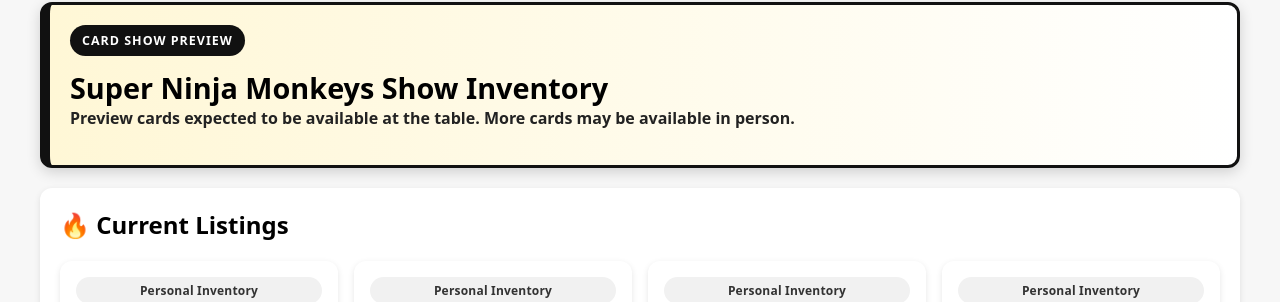
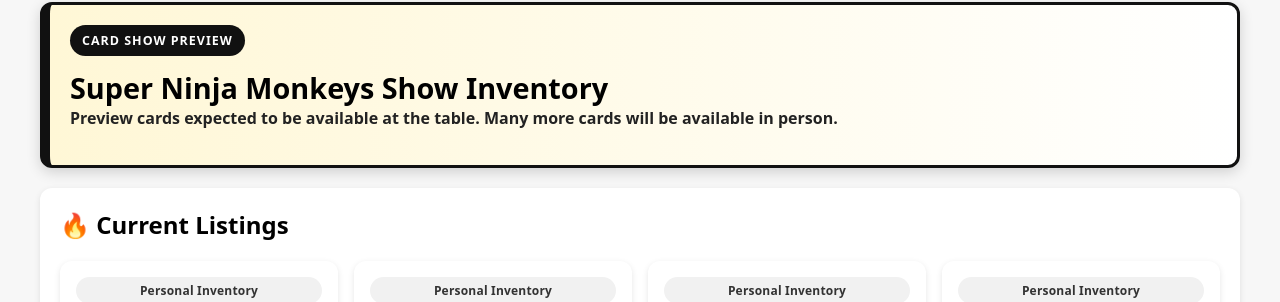
Before and after one commit to Daemek111/superninjamonkeys.com, a Jekyll site: the page shop.html, which Jekyll copies as it is, in a window 1280 px wide and 900 px high, scrolled down 524 px. Shown: the part 153-455 px from the top of the window. Built offline with Jekyll 4.4.1, drawn with Linux system fonts in a browser that asks for light colours.

Commit message:
Update shop.html

```diff
--- a/shop.html
+++ b/shop.html
@@ -48,7 +48,7 @@
 <section class="card show-inventory-spotlight">
   <h2 id="show-inventory">Super Ninja Monkeys Show Inventory</h2>
   <p class="kicker">
-    Preview cards expected to be available at the table. More cards may be available in person.
+    Preview cards expected to be available at the table. Many more cards will be available in person.
   </p>
 
   <div class="grid">
```
